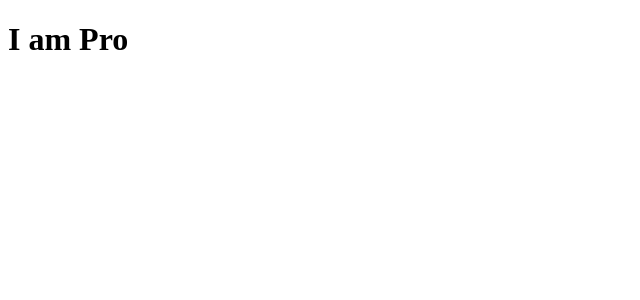
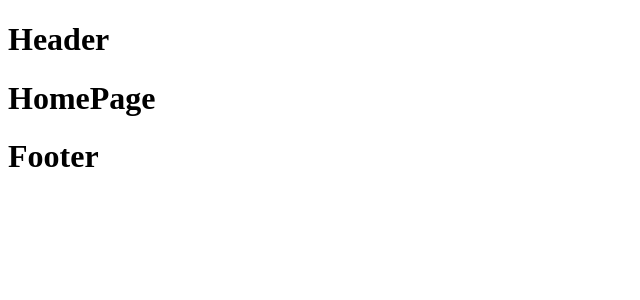
Before and after one commit to Ritik811/Practices-of-React, a React (Vite) app in the folder country/: page / in a window 1280 px wide. Shown: the top 300 px of the page, without its empty margins (0-640 px from the left). Built offline with nearby package versions, Linux system fonts and the light colour scheme.

Commit message:
react-rotuter setup complete

```diff
--- a/country/src/App.jsx
+++ b/country/src/App.jsx
@@ -1,7 +1,36 @@
+import { createBrowserRouter, RouterProvider } from "react-router-dom";
+import { HomePage } from "./Pages/Home";
+import { AboutPage } from "./Pages/About";
+import { CountryPage } from "./Pages/Country";
+import { ContactPage } from "./Pages/Contact";
+import { AppLayout } from "./components/Layout/AppLayout";
+
 const App = () => {
+  const router = createBrowserRouter([
+    {
+      path: "/",
+      element: <AppLayout />,
+      children: [
+        { index: true, element: <HomePage /> },
+        {
+          path: "about",
+          element: <AboutPage />,
+        },
+        {
+          path: "country",
+          element: <CountryPage />,
+        },
+        {
+          path: "contact",
+          element: <ContactPage />,
+        },
+      ],
+    },
+  ]);
+
   return (
     <>
-      <h1>I am Pro</h1>
+      <RouterProvider router={router} />
     </>
   );
 };
--- /dev/null
+++ b/country/src/Pages/About.jsx
@@ -0,0 +1,3 @@
+export const AboutPage = () => {
+  return <h1>I am About</h1>;
+};
--- /dev/null
+++ b/country/src/Pages/Contact.jsx
@@ -0,0 +1,3 @@
+export const ContactPage = () =>{
+   return <h1>ContactPage</h1>
+}
--- /dev/null
+++ b/country/src/Pages/Country.jsx
@@ -0,0 +1,3 @@
+export const CountryPage = () =>{
+    return <h1>CountryPage</h1>
+}
--- /dev/null
+++ b/country/src/Pages/Home.jsx
@@ -0,0 +1,3 @@
+export const HomePage = () => {
+  return <h1>HomePage</h1>;
+};
--- /dev/null
+++ b/country/src/components/Layout/AppLayout.jsx
@@ -0,0 +1,13 @@
+import { Outlet } from "react-router-dom";
+import { Footer } from "./Footer";
+import { Header } from "./Header";
+
+export const AppLayout = () => {
+  return (
+    <>
+      <Header />
+      <Outlet />
+      <Footer />
+    </>
+  );
+};
--- /dev/null
+++ b/country/src/components/Layout/Footer.jsx
@@ -0,0 +1,3 @@
+export const Footer = () => {
+  return <h1>Footer</h1>;
+};
--- /dev/null
+++ b/country/src/components/Layout/Header.jsx
@@ -0,0 +1,3 @@
+export const Header = () => {
+  return <h1>Header</h1>;
+};
```
Also changed, not shown: 1 other file (tests, documents, lock files or other folders).
